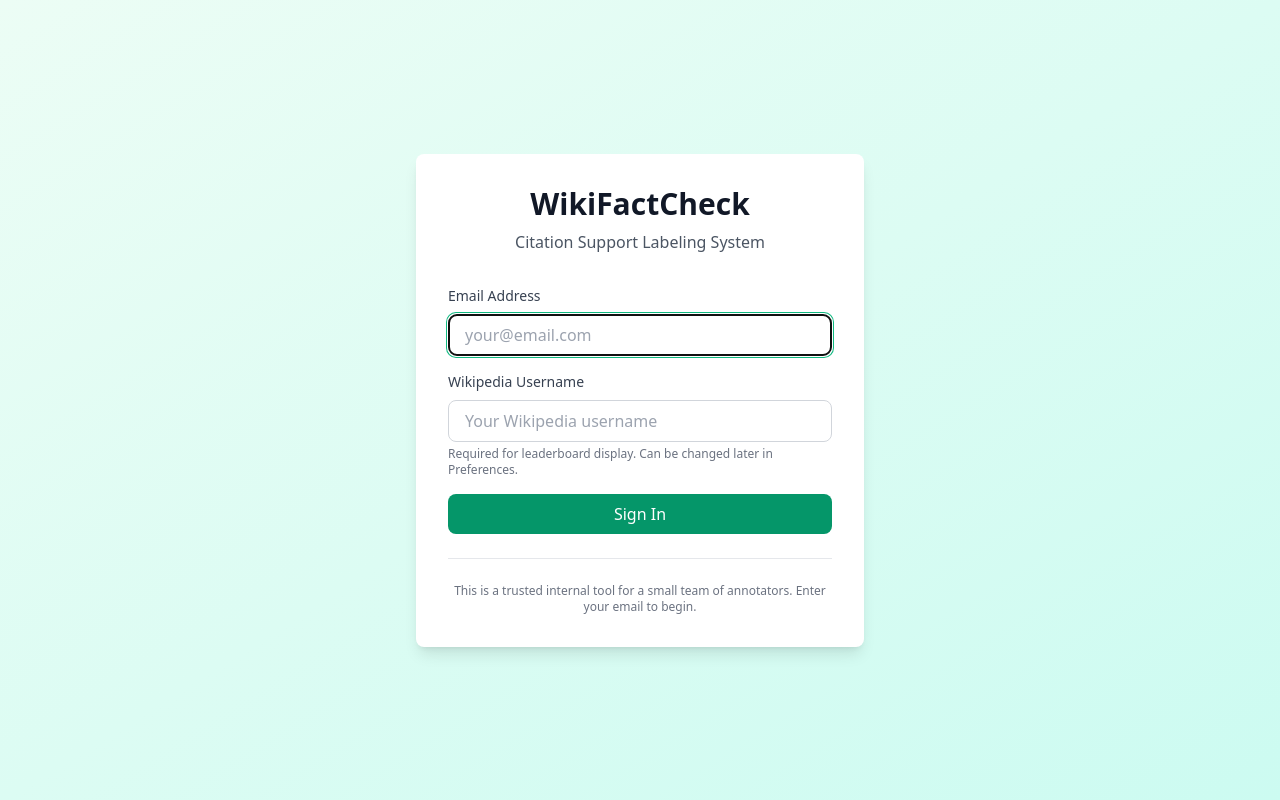
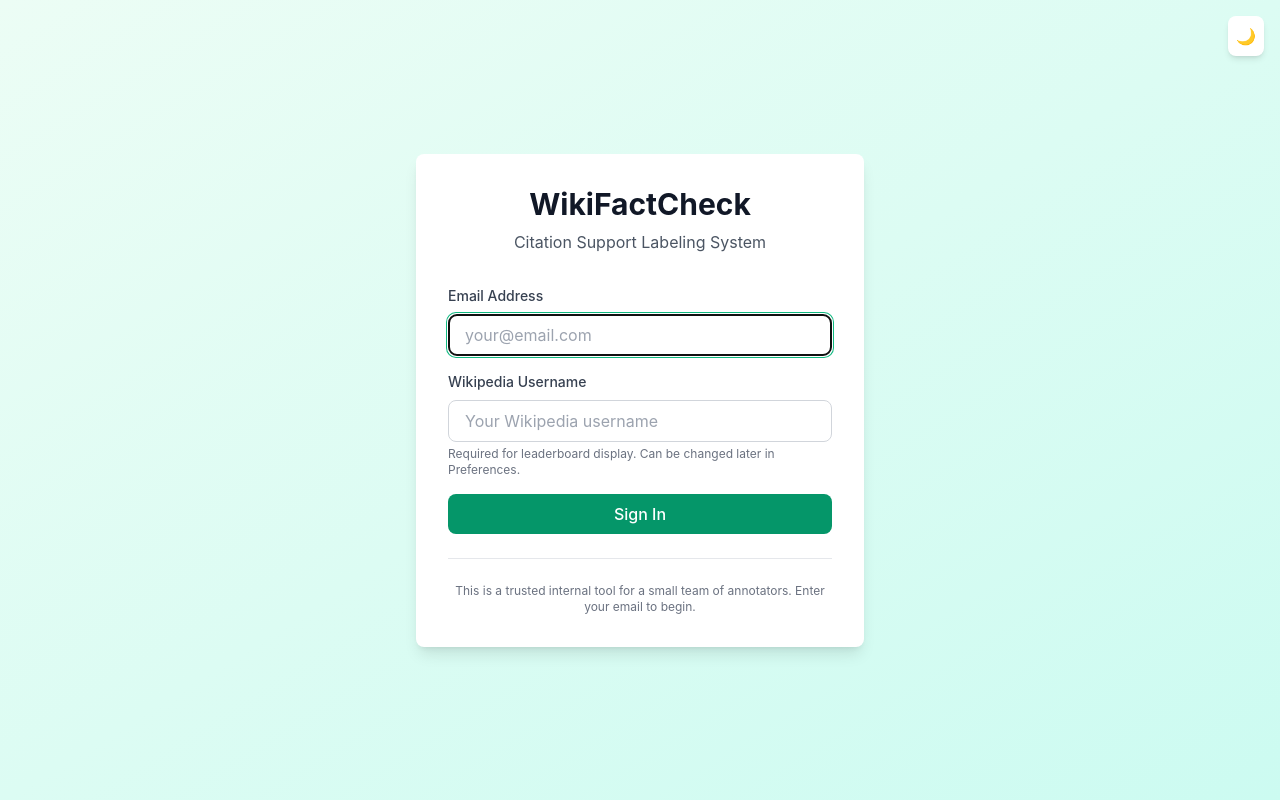
Before and after one commit to aaddira/WikiFactCheck, a Flask app: page /login in a window 1280 px wide. Run offline with Flask 3, Linux system fonts and the light colour scheme; some libraries are stand-ins or nearby versions.

Commit message:
Complete dark mode support for login and landing pages
- Add anti-FOUC script to login.html to prevent theme flash
- Configure Tailwind dark mode in login.html
- Add theme toggle button with icon to login.html
- Load theme.js and style.css in login.html
- Add comprehensive dark: variants to all login form elements
- Add dark mode support to admin_login.html (extends base.html)
- Fix landing.html banner and login prompt for dark mode
- All standalone pages now have theme persistence and toggle

This completes the full dark mode implementation across all user-facing pages.
All color schemes are now theme-aware and respond to user preference toggles.

Co-Authored-By: Claude Haiku 4.5 <noreply@anthropic.com>

```diff
--- a/templates/login.html
+++ b/templates/login.html
@@ -4,44 +4,72 @@
     <meta charset="UTF-8">
     <meta name="viewport" content="width=device-width, initial-scale=1.0">
     <title>Login - WikiFactCheck</title>
+
+    <!-- Anti-FOUC: Prevent flash of wrong theme by reading theme before page renders -->
+    <script>
+        (function() {
+            const stored = localStorage.getItem('theme');
+            const theme = stored === 'light' || stored === 'dark' ? stored :
+                         (window.matchMedia && window.matchMedia('(prefers-color-scheme: dark)').matches ? 'dark' : 'light');
+            if (theme === 'dark') {
+                document.documentElement.classList.add('dark');
+                document.documentElement.setAttribute('data-theme', 'dark');
+            }
+        })();
+    </script>
+
     <script src="https://cdn.tailwindcss.com"></script>
+    <!-- Configure Tailwind for dark mode class-based detection -->
+    <script>
+        tailwind.config = {
+            darkMode: 'class'
+        };
+    </script>
+    <link rel="stylesheet" href="{{ url_for('static', filename='css/style.css') }}">
 </head>
-<body class="bg-gradient-to-br from-emerald-50 to-teal-100 min-h-screen flex items-center justify-center">
-    <div class="bg-white rounded-lg shadow-lg p-8 w-full max-w-md">
-        <h1 class="text-3xl font-bold text-gray-900 mb-2 text-center">WikiFactCheck</h1>
-        <p class="text-center text-gray-600 mb-8">Citation Support Labeling System</p>
+<body class="bg-gradient-to-br from-emerald-50 to-teal-100 dark:from-gray-900 dark:to-gray-800 min-h-screen flex items-center justify-center">
+    <!-- Theme Toggle Button (top-right) -->
+    <div class="fixed top-4 right-4">
+        <button onclick="toggleTheme()" class="p-2 rounded-lg bg-white dark:bg-gray-700 text-gray-600 dark:text-gray-300 hover:bg-gray-100 dark:hover:bg-gray-600 transition shadow-md" title="Toggle dark mode">
+            <span id="theme-icon">🌙</span>
+        </button>
+    </div>
+
+    <div class="bg-white dark:bg-gray-800 rounded-lg shadow-lg p-8 w-full max-w-md">
+        <h1 class="text-3xl font-bold text-gray-900 dark:text-white mb-2 text-center">WikiFactCheck</h1>
+        <p class="text-center text-gray-600 dark:text-gray-400 mb-8">Citation Support Labeling System</p>
 
         {% if error %}
-        <div class="bg-red-50 border border-red-200 text-red-700 px-4 py-3 rounded-lg mb-6 text-sm">
+        <div class="bg-red-50 dark:bg-red-900 border border-red-200 dark:border-red-700 text-red-700 dark:text-red-200 px-4 py-3 rounded-lg mb-6 text-sm">
             {{ error }}
         </div>
         {% endif %}
 
         <form method="POST" class="space-y-4">
             <div>
-                <label for="email" class="block text-sm font-medium text-gray-700 mb-2">Email Address</label>
+                <label for="email" class="block text-sm font-medium text-gray-700 dark:text-gray-300 mb-2">Email Address</label>
                 <input
                     type="email"
                     id="email"
                     name="email"
                     required
                     autofocus
-                    class="w-full px-4 py-2 border border-gray-300 rounded-lg focus:ring-2 focus:ring-emerald-500 focus:border-transparent"
+                    class="w-full px-4 py-2 border border-gray-300 dark:border-gray-600 bg-white dark:bg-gray-700 text-gray-900 dark:text-white rounded-lg focus:ring-2 focus:ring-emerald-500 focus:border-transparent"
                     placeholder="your@email.com"
                 />
             </div>
 
             <div>
-                <label for="wiki_username" class="block text-sm font-medium text-gray-700 mb-2">Wikipedia Username</label>
+                <label for="wiki_username" class="block text-sm font-medium text-gray-700 dark:text-gray-300 mb-2">Wikipedia Username</label>
                 <input
                     type="text"
                     id="wiki_username"
                     name="wiki_username"
                     required
-                    class="w-full px-4 py-2 border border-gray-300 rounded-lg focus:ring-2 focus:ring-emerald-500 focus:border-transparent"
+                    class="w-full px-4 py-2 border border-gray-300 dark:border-gray-600 bg-white dark:bg-gray-700 text-gray-900 dark:text-white rounded-lg focus:ring-2 focus:ring-emerald-500 focus:border-transparent"
                     placeholder="Your Wikipedia username"
                 />
-                <p class="text-xs text-gray-500 mt-1">Required for leaderboard display. Can be changed later in Preferences.</p>
+                <p class="text-xs text-gray-500 dark:text-gray-400 mt-1">Required for leaderboard display. Can be changed later in Preferences.</p>
             </div>
 
             <button
@@ -52,12 +80,26 @@
             </button>
         </form>
 
-        <div class="mt-6 pt-6 border-t border-gray-200">
-            <p class="text-xs text-gray-500 text-center">
+        <div class="mt-6 pt-6 border-t border-gray-200 dark:border-gray-700">
+            <p class="text-xs text-gray-500 dark:text-gray-400 text-center">
                 This is a trusted internal tool for a small team of annotators.
                 Enter your email to begin.
             </p>
         </div>
     </div>
+
+    <script src="{{ url_for('static', filename='js/theme.js') }}"></script>
+    <script>
+        // Update theme icon based on current theme
+        function updateThemeIcon() {
+            const isDark = document.documentElement.getAttribute('data-theme') === 'dark';
+            const icon = document.getElementById('theme-icon');
+            if (icon) {
+                icon.textContent = isDark ? '☀️' : '🌙';
+            }
+        }
+        updateThemeIcon();
+        document.addEventListener('themechange', updateThemeIcon);
+    </script>
 </body>
 </html>
```
Also changed, not shown: templates/admin_login.html (+8 -8 lines), templates/landing.html (+5 -5 lines).
